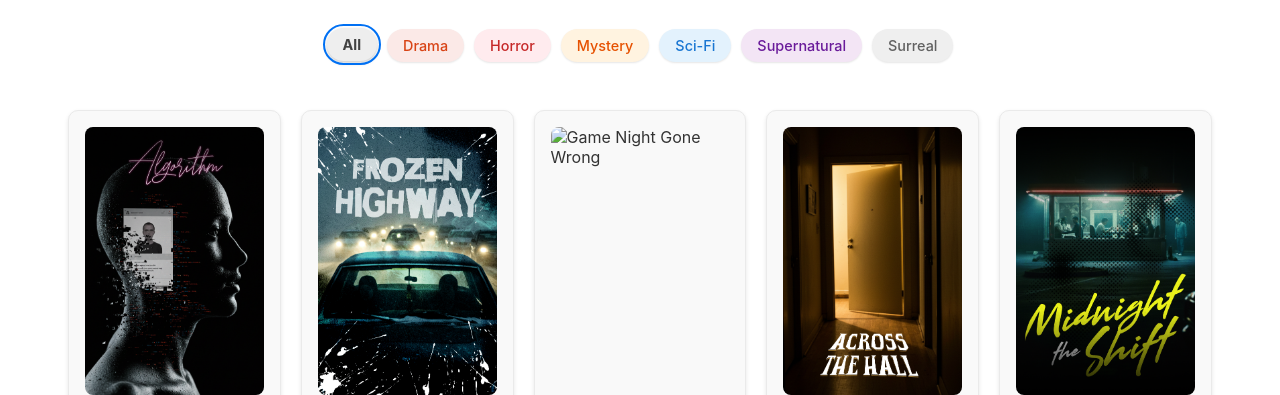
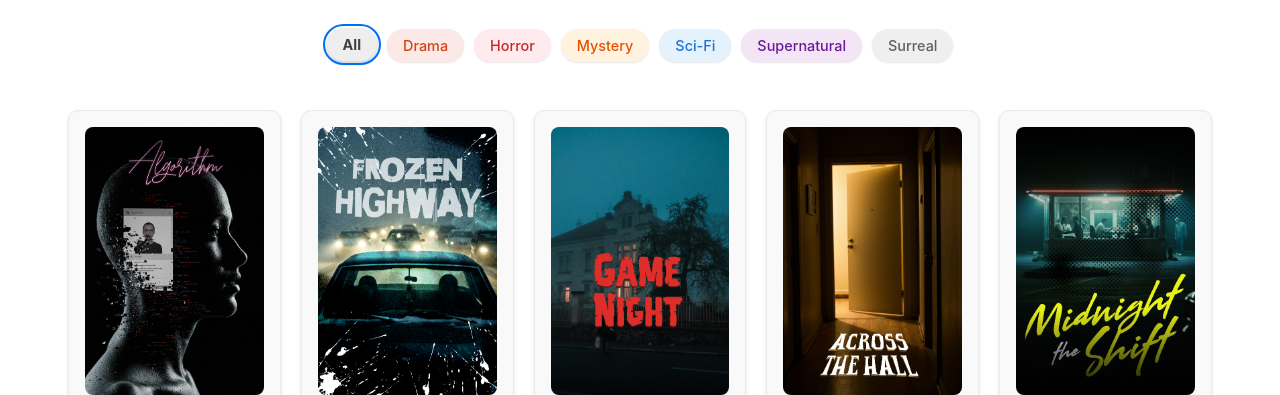
Before and after one commit to manuwww/chapchop, a plain HTML site: page index.html in a window 1280 px wide. Shown: the part 405-800 px from the top of the page. Drawn offline with Linux system fonts and the light colour scheme.

Commit message:
Update index.html

```diff
--- a/index.html
+++ b/index.html
@@ -532,7 +532,7 @@
                 poster: 'stories/story1-poster.png', // Placeholder poster
                 genre: 'Sci-Fi',
                 chapters: [
-                    { id: 'alg-ch1', title: 'Chapter 1: Digital Erasure', audioUrl: 'stories/story1-chapter1.wav', duration: '10:00' },
+                    { id: 'alg-ch1', title: 'Chapter 1: Digital Erasure', audioUrl: 'stories/story1-chapter1.mp3', duration: '10:00' },
                     { id: 'alg-ch2', title: 'Chapter 2: Coming Soon', audioUrl: 'stories/placeholder-audio.mp3', duration: '12:30' },
                 ]
             },
@@ -544,7 +544,7 @@
                 poster: 'stories/story2-poster.png',
                 genre: 'Drama',
                 chapters: [
-                    { id: 'froz-ch1', title: 'Chapter 1: The Whiteout', audioUrl: 'stories/story2-chapter1.wav', duration: '11:00' },
+                    { id: 'froz-ch1', title: 'Chapter 1: The Whiteout', audioUrl: 'stories/story2-chapter1.mp3', duration: '11:00' },
                     { id: 'froz-ch2', title: 'Chapter 2: Stranded', audioUrl: 'stories/placeholder-audio.mp3', duration: '14:00' },
                 ]
             },
@@ -553,10 +553,10 @@
                 title: 'Game Night Gone Wrong',
                 author: 'ChapChop',
                 description: 'A casual board game night turns terrifying when the pieces move on their own, reenacting a real crime in the town.',
-                poster: 'stories/story3-poster.png.jpg',
+                poster: 'stories/story3-poster.png',
                 genre: 'Horror',
                 chapters: [
-                    { id: 'game-ch1', title: 'Chapter 1: The First Move', audioUrl: 'stories/story3-chapter1.wav', duration: '09:45' },
+                    { id: 'game-ch1', title: 'Chapter 1: The First Move', audioUrl: 'stories/story3-chapter1.mp3', duration: '09:45' },
                     { id: 'game-ch2', title: 'Chapter 2: Unfolding Crime', audioUrl: 'stories/placeholder-audio.mp3', duration: '11:15' },
                 ]
             },
@@ -568,7 +568,7 @@
                 poster: 'stories/story4-poster.png',
                 genre: 'Horror',
                 chapters: [
-                    { id: 'apt-ch1', title: 'Chapter 1: Empty Echoes', audioUrl: 'stories/story4-chapter1.wav', duration: '10:30' },
+                    { id: 'apt-ch1', title: 'Chapter 1: Empty Echoes', audioUrl: 'stories/story4-chapter1.mp3', duration: '10:30' },
                     { id: 'apt-ch2', title: 'Chapter 2: The Shared Wall', audioUrl: 'stories/placeholder-audio.mp3', duration: '13:00' },
                 ]
             },
@@ -580,7 +580,7 @@
                 poster: 'stories/story5-poster.png',
                 genre: 'Supernatural',
                 chapters: [
-                    { id: 'diner-ch1', title: 'Chapter 1: Closing Time', audioUrl: 'stories/story5-chapter1.wav', duration: '15:00' },
+                    { id: 'diner-ch1', title: 'Chapter 1: Closing Time', audioUrl: 'stories/story5-chapter1.mp3', duration: '15:00' },
                     { id: 'diner-ch2', title: 'Chapter 2: Uninvited Guests', audioUrl: 'stories/placeholder-audio.mp3', duration: '14:30' },
                 ]
             },
@@ -592,7 +592,7 @@
                 poster: 'stories/story6-poster.png',
                 genre: 'Sci-Fi',
                 chapters: [
-                    { id: 'vm-ch1', title: 'Chapter 1: A Ring from the Past', audioUrl: 'stories/story6-chapter1.wav', duration: '12:00' },
+                    { id: 'vm-ch1', title: 'Chapter 1: A Ring from the Past', audioUrl: 'stories/story6-chapter1.mp3', duration: '12:00' },
                     { id: 'vm-ch2', title: 'Chapter 2: Unsent Messages', audioUrl: 'stories/placeholder-audio.mp3', duration: '11:40' },
                 ]
             },
@@ -604,7 +604,7 @@
                 poster: 'stories/story7-poster.png',
                 genre: 'Drama',
                 chapters: [
-                    { id: 'ds-ch1', title: 'Chapter 1: The Archive', audioUrl: 'stories/story7-chapter1.wav', duration: '13:10' },
+                    { id: 'ds-ch1', title: 'Chapter 1: The Archive', audioUrl: 'stories/story7-chapter1.mp3', duration: '13:10' },
                     { id: 'ds-ch2', title: 'Chapter 2: Rewinding Love', audioUrl: 'stories/placeholder-audio.mp3', duration: '12:50' },
                 ]
             },
@@ -616,7 +616,7 @@
                 poster: 'stories/story8-poster.png',
                 genre: 'Mystery',
                 chapters: [
-                    { id: 'frag-ch1', title: 'Chapter 1: The Shared Dream', audioUrl: 'stories/story8-chapter1.wav', duration: '14:20' },
+                    { id: 'frag-ch1', title: 'Chapter 1: The Shared Dream', audioUrl: 'stories/story8-chapter1.mp3', duration: '14:20' },
                     { id: 'frag-ch2', title: 'Chapter 2: The Unwritten Vows', audioUrl: 'stories/placeholder-audio.mp3', duration: '15:10' },
                 ]
             },
@@ -628,7 +628,7 @@
                 poster: 'stories/story9-poster.png',
                 genre: 'Supernatural',
                 chapters: [
-                    { id: 'cinema-ch1', title: 'Chapter 1: The Grand Reopening', audioUrl: 'stories/story9-chapter1.wav', duration: '10:55' },
+                    { id: 'cinema-ch1', title: 'Chapter 1: The Grand Reopening', audioUrl: 'stories/story9-chapter1.mp3', duration: '10:55' },
                     { id: 'cinema-ch2', title: 'Chapter 2: Unspooling Secrets', audioUrl: 'stories/placeholder-audio.mp3', duration: '11:20' },
                 ]
             },
@@ -640,7 +640,7 @@
                 poster: 'stories/story10-poster.png',
                 genre: 'Sci-Fi',
                 chapters: [
-                    { id: 'post-ch1', title: 'Chapter 1: The Undeliverable', audioUrl: 'stories/story10-chapter1.wav', duration: '12:00' },
+                    { id: 'post-ch1', title: 'Chapter 1: The Undeliverable', audioUrl: 'stories/story10-chapter1.mp3', duration: '12:00' },
                     { id: 'post-ch2', title: 'Chapter 2: Ghost Town', audioUrl: 'stories/placeholder-audio.mp3', duration: '13:45' },
                 ]
             },
@@ -652,7 +652,7 @@
                 poster: 'stories/story11-poster.png',
                 genre: 'Surreal',
                 chapters: [
-                    { id: 'motel-ch1', title: 'Chapter 1: Check-in, No Check-out', audioUrl: 'stories/story11-chapter1.wav', duration: '11:30' },
+                    { id: 'motel-ch1', title: 'Chapter 1: Check-in, No Check-out', audioUrl: 'stories/story11-chapter1.mp3', duration: '11:30' },
                     { id: 'motel-ch2', title: 'Chapter 2: The Endless Hallway', audioUrl: 'stories/placeholder-audio.mp3', duration: '14:00' },
                 ]
             },
```
